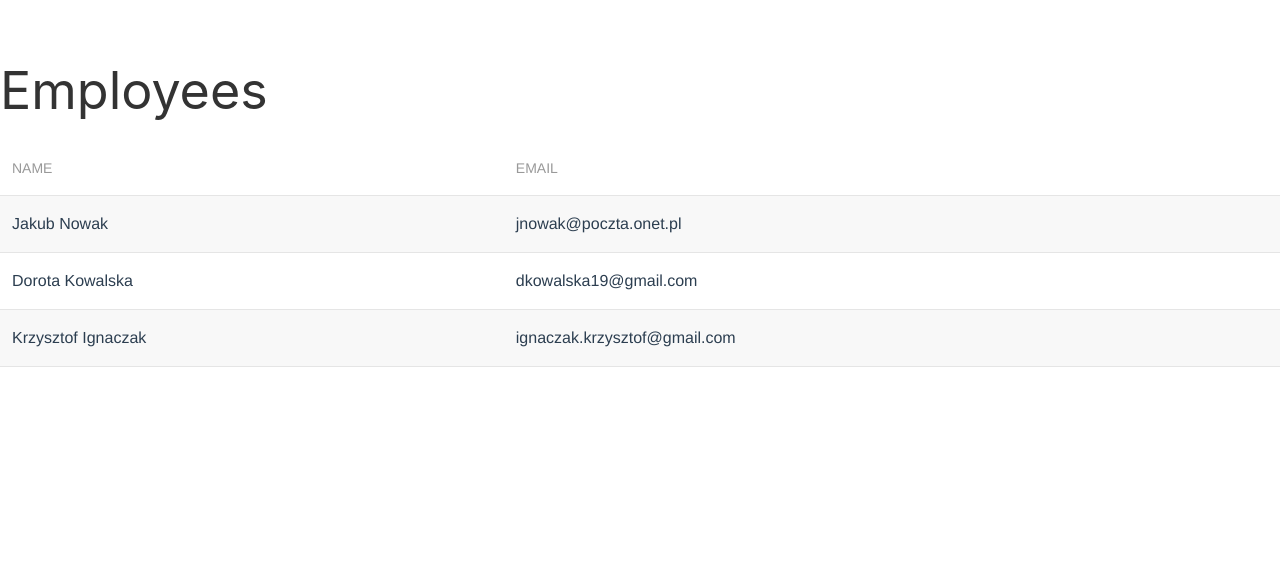
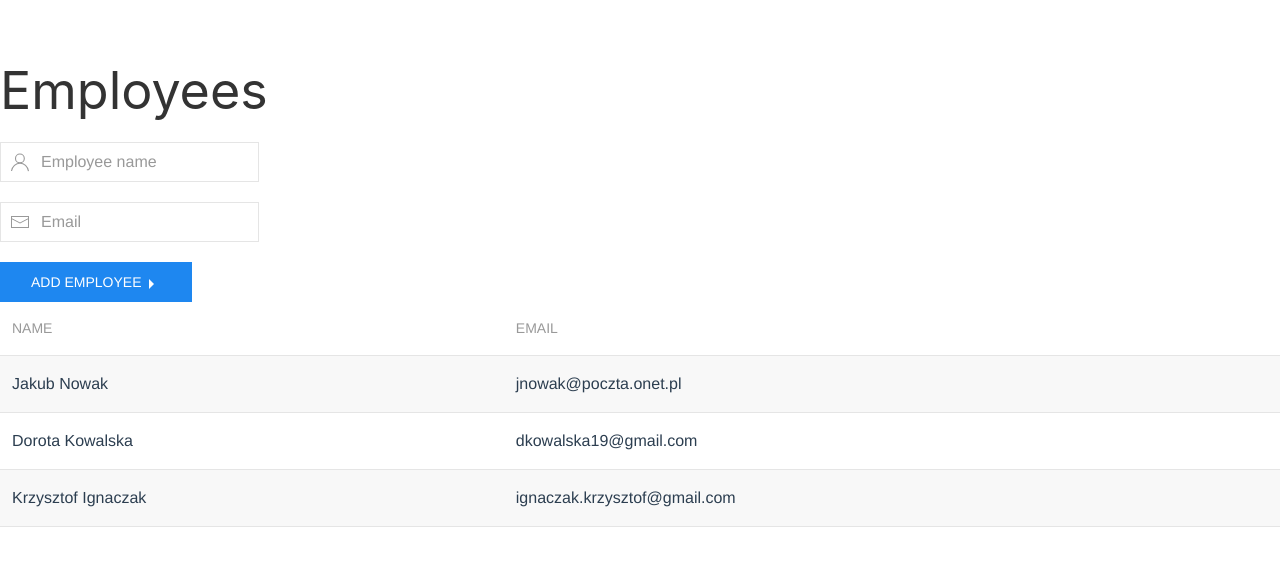
Before and after one commit to kamilpikula/employees-panel, a Vue app: page / in a window 1280 px wide. Shown: the top 566 px of the page. Built offline with nearby package versions, Linux system fonts and the light colour scheme.

Commit message:
initial employee form

```diff
--- a/src/App.vue
+++ b/src/App.vue
@@ -1,16 +1,19 @@
 <template>
   <div id="app">
     <h1 class="uk-heading-small">Employees</h1>
+    <employee-form />
     <employee-table :employees="employees"/>
   </div>
 </template>
 
 <script>
+import EmployeeForm from '@/components/EmployeeForm.vue'
 import EmployeeTable from '@/components/EmployeeTable.vue'
 
 export default {
   name: 'app',
   components: {
+    EmployeeForm,
     EmployeeTable,
   },
   data() {
--- /dev/null
+++ b/src/components/EmployeeForm.vue
@@ -0,0 +1,35 @@
+<template>
+<form>
+  <div class="uk-margin">
+    <div class="uk-inline">
+      <span class="uk-form-icon" uk-icon="icon: user"></span>
+      <input class="uk-input" type="text" placeholder="Employee name">
+    </div>
+  </div>
+  <div class="uk-margin">
+    <div class="uk-inline">
+      <span class="uk-form-icon" uk-icon="icon: mail"></span>
+      <input class="uk-input" type="text" placeholder="Email">
+    </div>
+  </div>
+  <button class="uk-button uk-button-primary" uk-icon="icon: triangle-right">Add Employee</button>
+</form>
+</template>
+
+<script>
+export default {
+  name: 'employee-form',
+  data() {
+    return {
+      employee: {
+        name: '',
+        email: '',
+      },
+    }
+  },
+}
+</script>
+
+<style scoped>
+
+</style>
```
